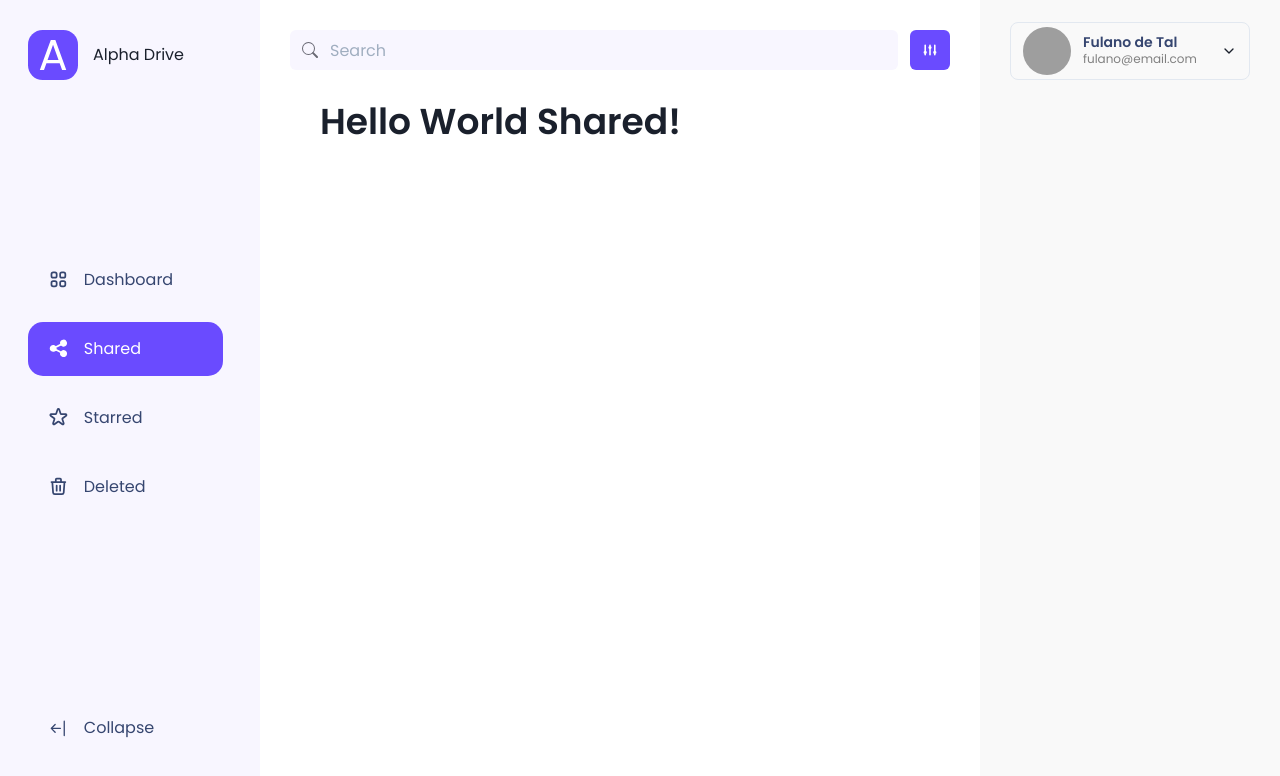
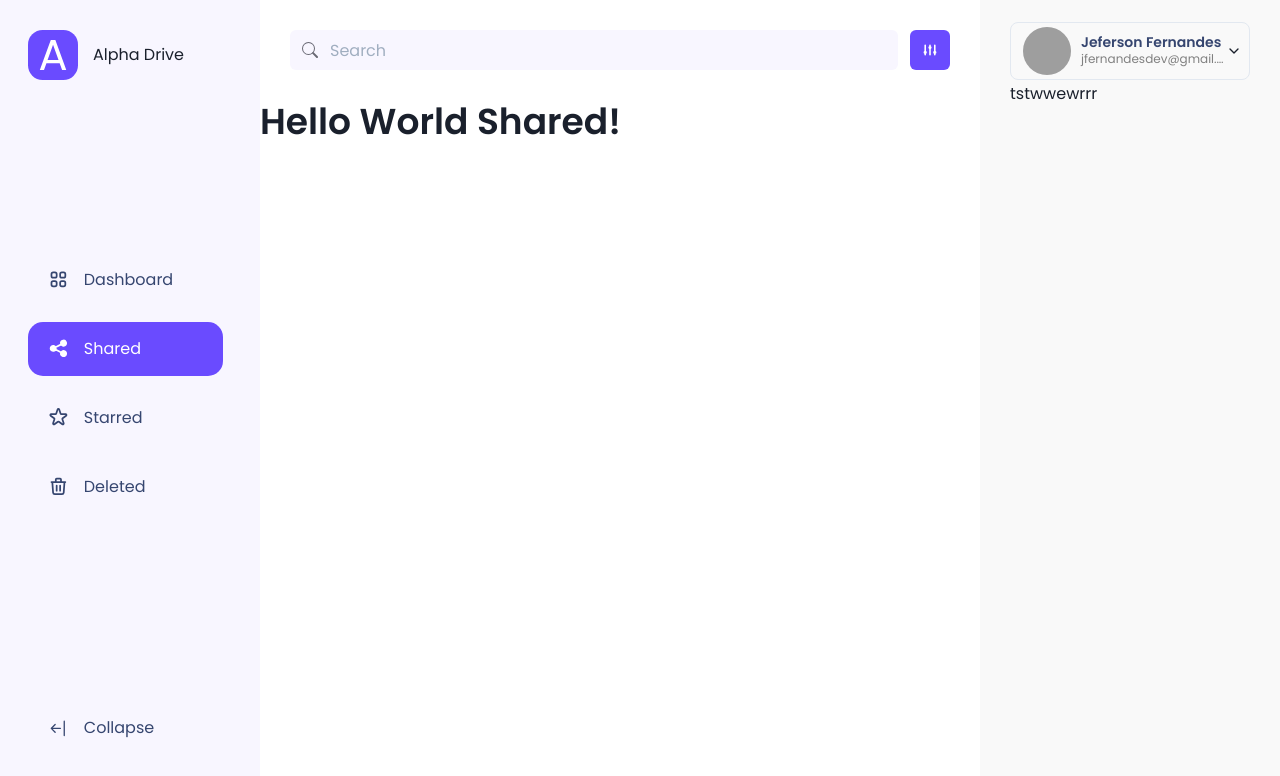
Before and after one commit to jfernandesdev/alphadrive, a React (Create React App) app: page /shared in a window 1280 px wide. Shown: the top 776 px of the page. Built offline with nearby package versions, Linux system fonts and the light colour scheme; grey boxes are pictures that could not be loaded.

Commit message:
converting the layout component to a context

```diff
--- a/src/App.tsx
+++ b/src/App.tsx
@@ -1,4 +1,6 @@
 import { BrowserRouter, Route, Switch, Redirect } from 'react-router-dom';
+
+import { LayoutContextProvider } from './contexts/LayoutContext';
 
 import { Dashboard } from './pages/Dashboard';
 import { Deleted } from './pages/Deleted';
@@ -8,6 +10,7 @@ import { Starred } from './pages/Starred';
 export function App() {
   return (
     <BrowserRouter>
+      <LayoutContextProvider>
         <Switch>
           <Redirect exact from="/" to="/dashboard" />
           <Route path='/dashboard' component={Dashboard} />
@@ -15,6 +18,7 @@ export function App() {
           <Route path='/shared' component={Shared} />
           <Route path='/starred' component={Starred} />
         </Switch>
+      </LayoutContextProvider>
     </BrowserRouter>
   );
 }
--- a/src/components/Content/index.tsx
+++ b/src/components/InputSearch/index.tsx
@@ -11,8 +11,9 @@ import {
 import { BsSearch } from 'react-icons/bs';
 import { HiAdjustments } from 'react-icons/hi';
 
-const Content: React.FC = (props) => {
+const InputSearch: React.FC = () => {
   return (
+    <>
     <Box padding="30px">
 
     <InputGroup>
@@ -34,11 +35,10 @@ const Content: React.FC = (props) => {
         icon={<HiAdjustments />}
       />
     </InputGroup>
+    </Box>
 
-    <Box padding="30px">
-      {props.children}
-    </Box>
-  </Box>
+
+  </>
 )}
 
-export default Content;
+export default InputSearch;
--- a/src/components/Layout/index.tsx
+++ /dev/null
@@ -1,22 +0,0 @@
-import React, { useState } from 'react';
-
-import SideBar from '../SideBar';
-import Content from '../Content';
-import SideRight from '../SideRight';
-
-import { Grid } from './styles';
-
-
-const Layout: React.FC = (props) => {
-  const [isCollapsed, setIsCollapsed] = useState(false);
-
-  return (
-    <Grid className={isCollapsed ? 'menuIsCollapsed' : ''}>
-      <SideBar isCollapsed={isCollapsed} setIsCollapsed={setIsCollapsed} />
-      <Content {...props} />
-      <SideRight />
-    </Grid>
-  );
-}
-
-export default Layout;
--- a/src/components/SideBar/index.tsx
+++ b/src/components/SideBar/index.tsx
@@ -2,6 +2,8 @@ import React from 'react';
 import { Link, useLocation } from 'react-router-dom';
 import { Flex, Image,  Text } from '@chakra-ui/react';
 import { Wrapper, Logo, MenuList, MenuItem } from './styles';
+
+import { useLayout } from '../../contexts/LayoutContext';
 
 import { HiOutlineViewGrid, HiOutlineShare, HiOutlineStar, HiOutlineTrash } from 'react-icons/hi';
 import { BsArrowBarLeft } from 'react-icons/bs';
@@ -31,14 +33,15 @@ const menuItensList = [
   }
 ];
 
-interface SideBarPros {
-  isCollapsed?: boolean;
-  setIsCollapsed: (isCollapsed: boolean) => void;
-}
+// interface SideBarPros {
+//   isCollapsed?: boolean;
+//   setIsCollapsed: (isCollapsed: boolean) => void;
+// }
 
 
-const SideBar: React.FC<SideBarPros> = ({isCollapsed, setIsCollapsed}) => {
+const SideBar: React.FC = () => {
 
+  const { isCollapsed, setIsCollapsed } = useLayout();
   const location = useLocation();
 
   return (
--- a/src/components/SideRight/index.tsx
+++ b/src/components/SideRight/index.tsx
@@ -14,12 +14,16 @@ import {
   Center
  } from '@chakra-ui/react';
 
+import { BoxProfile } from './styles';
 import { FiChevronDown } from 'react-icons/fi';
 
+import { useLayout  } from '../../contexts/LayoutContext';
+
 const SideRight: React.FC = () => {
+  const {user} = useLayout();
   return (
     <Box padding="30px" style={{background: '#f9f9f9'}}>
-
+      <BoxProfile>
     <Menu>
       <MenuButton
         py={1}
@@ -36,18 +40,16 @@ const SideRight: React.FC = () => {
       <Flex justifyContent="space-between" alignItems="center">
         <Center>
           <Avatar
-            name="Fulano de Tal"
+            name={user.name}
             bg="line_dark"
-            mr={3}
-            src="https://randomuser.me/api/portraits/men/32.jpg"
+            src={user.avatar}
           />
           <Flex direction="column">
-            <Heading as="h6" size="xs" color="black_accent">Fulano de Tal</Heading >
-            <Text fontSize="xs" color="gray">fulano@email.com</Text>
+            <Heading as="h6" size="xs" color="black_accent">{user.name}</Heading >
+            <Text fontSize="xs" color="gray">{user.email}</Text>
           </Flex>
+           <FiChevronDown />
         </Center>
-
-        <FiChevronDown />
 
       </Flex>
     </MenuButton>
@@ -59,6 +61,9 @@ const SideRight: React.FC = () => {
       <MenuItem>Logout</MenuItem>
     </MenuList>
     </Menu>
+
+  </BoxProfile>
+ tstwwewrrr
   </Box>
   );
 }
--- /dev/null
+++ b/src/components/SideRight/styles.ts
@@ -0,0 +1,17 @@
+import styled from 'styled-components';
+
+export const BoxProfile = styled.div`
+  h6, p {
+    max-width: 90%;
+    padding-left: 10px;
+    white-space: nowrap;
+    overflow: hidden;
+    text-overflow: ellipsis;
+  }
+
+  svg {
+    min-width: 20px;
+    margin-left: -20px;
+  }
+
+`;
--- /dev/null
+++ b/src/contexts/LayoutContext.tsx
@@ -0,0 +1,56 @@
+import { createContext, useContext, useState, useEffect, ReactNode } from 'react';
+import InputSearch from '../components/InputSearch';
+
+import SideBar from '../components/SideBar';
+import SideRight from '../components/SideRight';
+
+import { Grid } from './styles';
+
+type User = {
+  name: string;
+  email: string;
+  avatar?: string;
+};
+
+type LayoutContextData = {
+  user: User;
+  isCollapsed: boolean;
+  setIsCollapsed: (isCollapsed: boolean) => void;
+}
+
+type LayoutContextProviderProps = {
+  children: ReactNode;
+}
+
+export const LayoutContext = createContext({} as LayoutContextData);
+
+export function LayoutContextProvider({ children} : LayoutContextProviderProps) {
+  const [isCollapsed, setIsCollapsed] = useState(false);
+
+  useEffect(()=> {
+    setIsCollapsed(isCollapsed);
+  }, [isCollapsed]);
+
+  const user = {
+    name: "Jeferson Fernandes",
+    email: "jfernandesdev@gmail.com",
+    avatar: "https://i.ibb.co/4Wp88YP/foto-perfil.jpg",
+  }
+
+  return (
+    <LayoutContext.Provider value={{user, isCollapsed, setIsCollapsed}}>
+      <Grid className={isCollapsed ? 'menuIsCollapsed' : ''}>
+        <SideBar />
+        <div>
+          <InputSearch />
+          {children}
+        </div>
+        <SideRight />
+      </Grid>
+    </LayoutContext.Provider>
+  )
+}
+
+export const useLayout = () => {
+  return useContext(LayoutContext);
+}
--- a/src/pages/Dashboard.tsx
+++ b/src/pages/Dashboard.tsx
@@ -1,9 +1,7 @@
-import Layout from "../components/Layout"
-
 import { Heading } from "@chakra-ui/react";
 
-export const Dashboard = () => (
-  <Layout>
+export function Dashboard() {
+  return(
     <Heading>Hello World Dashboard!</Heading>
-  </Layout>
-)
+  );
+}
--- a/src/pages/Deleted.tsx
+++ b/src/pages/Deleted.tsx
@@ -1,9 +1,9 @@
-import Layout from "../components/Layout"
-
 import { Heading } from "@chakra-ui/react";
 
 export const Deleted = () => (
-  <Layout>
+  <>
     <Heading>Hello World Deleted!</Heading>
-    </Layout>
+
+  </>
+
 )
--- a/src/pages/Shared.tsx
+++ b/src/pages/Shared.tsx
@@ -1,9 +1,8 @@
-import Layout from "../components/Layout"
-
 import { Heading } from "@chakra-ui/react";
 
 export const Shared = () => (
-  <Layout>
+  <>
     <Heading>Hello World Shared!</Heading>
-    </Layout>
+  </>
+
 )
--- a/src/pages/Starred.tsx
+++ b/src/pages/Starred.tsx
@@ -1,9 +1,8 @@
-import Layout from "../components/Layout"
-
 import { Heading } from "@chakra-ui/react";
 
 export const Starred = () => (
-  <Layout>
+  <>
     <Heading>Hello World Starred!</Heading>
-    </Layout>
+  </>
+
 )
```
Also changed, not shown: src/contexts/styles.ts (renamed from src/components/Layout/styles.ts). Lines whose indentation alone changed are shown as unchanged.
